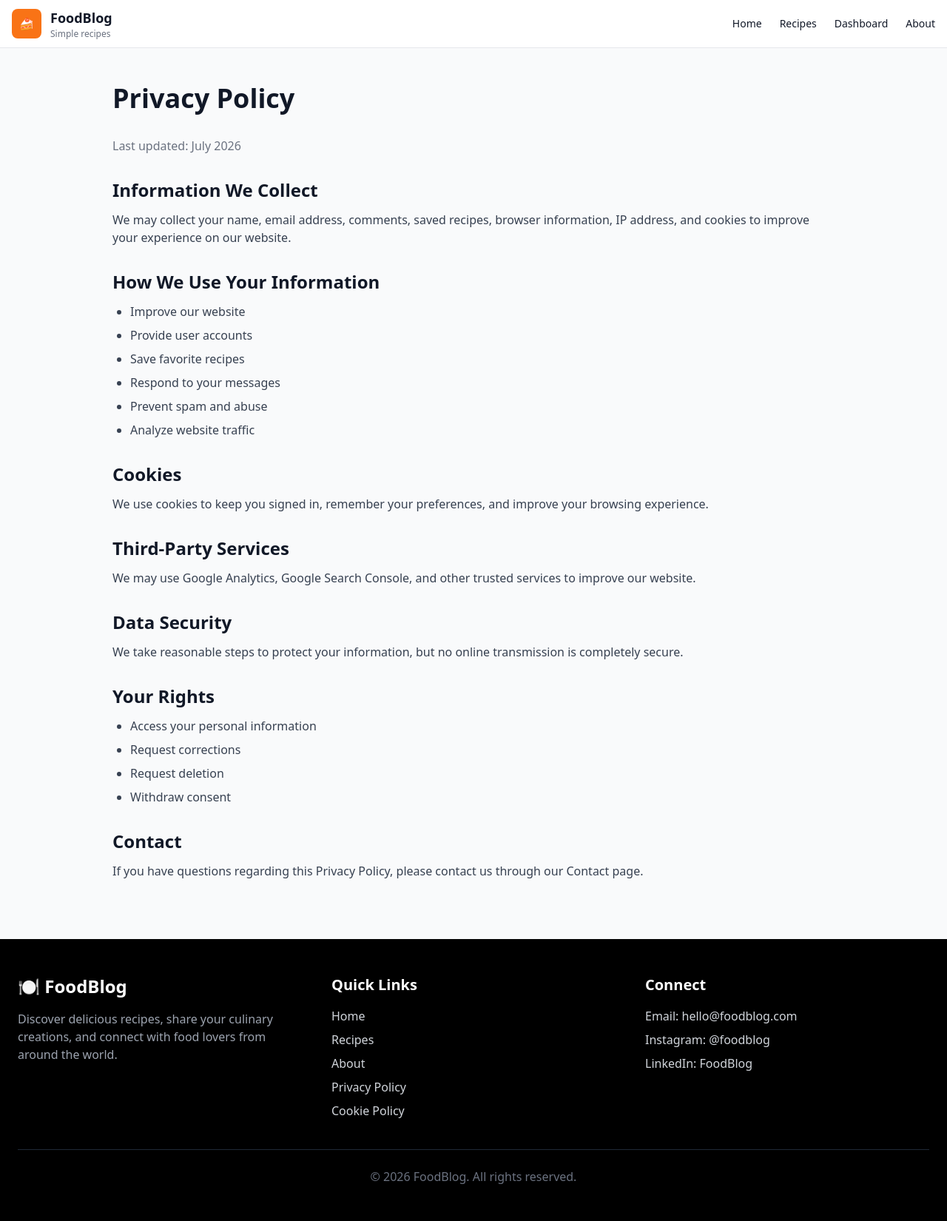
After one commit to CyberB0x/foodblog, a Django app: page /privacy-policy/ in a window 1280 px wide. The commit adds this page. Shown: the whole page at 74% size. Run offline with Django 5.2, Linux system fonts and the light colour scheme; some libraries are stand-ins or nearby versions.

Commit message:
food blog day 42 private_policy and cookie_policy

```diff
--- a/recipes/urls.py
+++ b/recipes/urls.py
@@ -26,6 +26,9 @@ urlpatterns = [
     path('settings/', views.settings_view, name='settings'),
     path("recipe/<int:pk>/rate/", views.rate_recipe, name="rate_recipe"),
     path("recipe/<int:pk>/print/", views.recipe_print, name="recipe_print"),
+
+    path("privacy-policy/", views.privacy_policy, name="privacy_policy"),
+    path("cookie-policy/", views.cookie_policy, name="cookie_policy"),
 ]
 if settings.DEBUG:
     urlpatterns += static(
--- a/recipes/views.py
+++ b/recipes/views.py
@@ -485,3 +485,11 @@ def custom_404(request, exception):
 # ==== 500 page
 def custom_500(request):
     return render(request, "500.html", status=500)
+
+# privacy policy
+def privacy_policy(request):
+    return render(request, "privacy_policy.html")
+
+# cookie policy
+def cookie_policy(request):
+    return render(request, "cookie_policy.html")
--- a/templates/partials/footer.html
+++ b/templates/partials/footer.html
@@ -42,6 +42,16 @@
                             About
                         </a>
                     </li>
+                    <li>
+                        <a href="{% url 'privacy_policy' %}" class="hover:text-orange-500">
+                            Privacy Policy
+                        </a>
+                    </li>
+                    <li>
+                        <a href="{% url 'cookie_policy' %}" class="hover:text-orange-500">
+                            Cookie Policy
+                        </a>
+                    </li>
                 </ul>
             </div>
 
@@ -58,6 +68,8 @@
                 </div>
             </div>
 
+
+
         </div>
 
         <div class="border-t border-gray-800 mt-10 pt-6 text-center text-gray-500">
--- /dev/null
+++ b/templates/privacy_policy.html
@@ -0,0 +1,104 @@
+{% extends "base.html" %}
+
+{% block title %}Privacy Policy | Food Blog{% endblock %}
+
+{% block content %}
+<div class="max-w-5xl mx-auto px-6 py-12">
+
+    <h1 class="text-4xl font-bold mb-8">
+        Privacy Policy
+    </h1>
+
+    <p class="text-gray-500 mb-8">
+        Last updated: July 2026
+    </p>
+
+    <div class="space-y-8">
+
+        <section>
+            <h2 class="text-2xl font-semibold mb-3">
+                Information We Collect
+            </h2>
+
+            <p class="text-gray-700">
+                We may collect your name, email address, comments, saved recipes,
+                browser information, IP address, and cookies to improve your
+                experience on our website.
+            </p>
+        </section>
+
+        <section>
+            <h2 class="text-2xl font-semibold mb-3">
+                How We Use Your Information
+            </h2>
+
+            <ul class="list-disc ml-6 space-y-2 text-gray-700">
+                <li>Improve our website</li>
+                <li>Provide user accounts</li>
+                <li>Save favorite recipes</li>
+                <li>Respond to your messages</li>
+                <li>Prevent spam and abuse</li>
+                <li>Analyze website traffic</li>
+            </ul>
+        </section>
+
+        <section>
+            <h2 class="text-2xl font-semibold mb-3">
+                Cookies
+            </h2>
+
+            <p class="text-gray-700">
+                We use cookies to keep you signed in, remember your preferences,
+                and improve your browsing experience.
+            </p>
+        </section>
+
+        <section>
+            <h2 class="text-2xl font-semibold mb-3">
+                Third-Party Services
+            </h2>
+
+            <p class="text-gray-700">
+                We may use Google Analytics, Google Search Console, and other
+                trusted services to improve our website.
+            </p>
+        </section>
+
+        <section>
+            <h2 class="text-2xl font-semibold mb-3">
+                Data Security
+            </h2>
+
+            <p class="text-gray-700">
+                We take reasonable steps to protect your information, but no
+                online transmission is completely secure.
+            </p>
+        </section>
+
+        <section>
+            <h2 class="text-2xl font-semibold mb-3">
+                Your Rights
+            </h2>
+
+            <ul class="list-disc ml-6 space-y-2 text-gray-700">
+                <li>Access your personal information</li>
+                <li>Request corrections</li>
+                <li>Request deletion</li>
+                <li>Withdraw consent</li>
+            </ul>
+        </section>
+
+        <section>
+            <h2 class="text-2xl font-semibold mb-3">
+                Contact
+            </h2>
+
+            <p class="text-gray-700">
+                If you have questions regarding this Privacy Policy, please contact us through our Contact page.
+            </p>
+        </section>
+
+    </div>
+
+</div>
+{% endblock %}
```
Also changed, not shown: templates/cookie_policy.html (added, +84 -0 lines).
